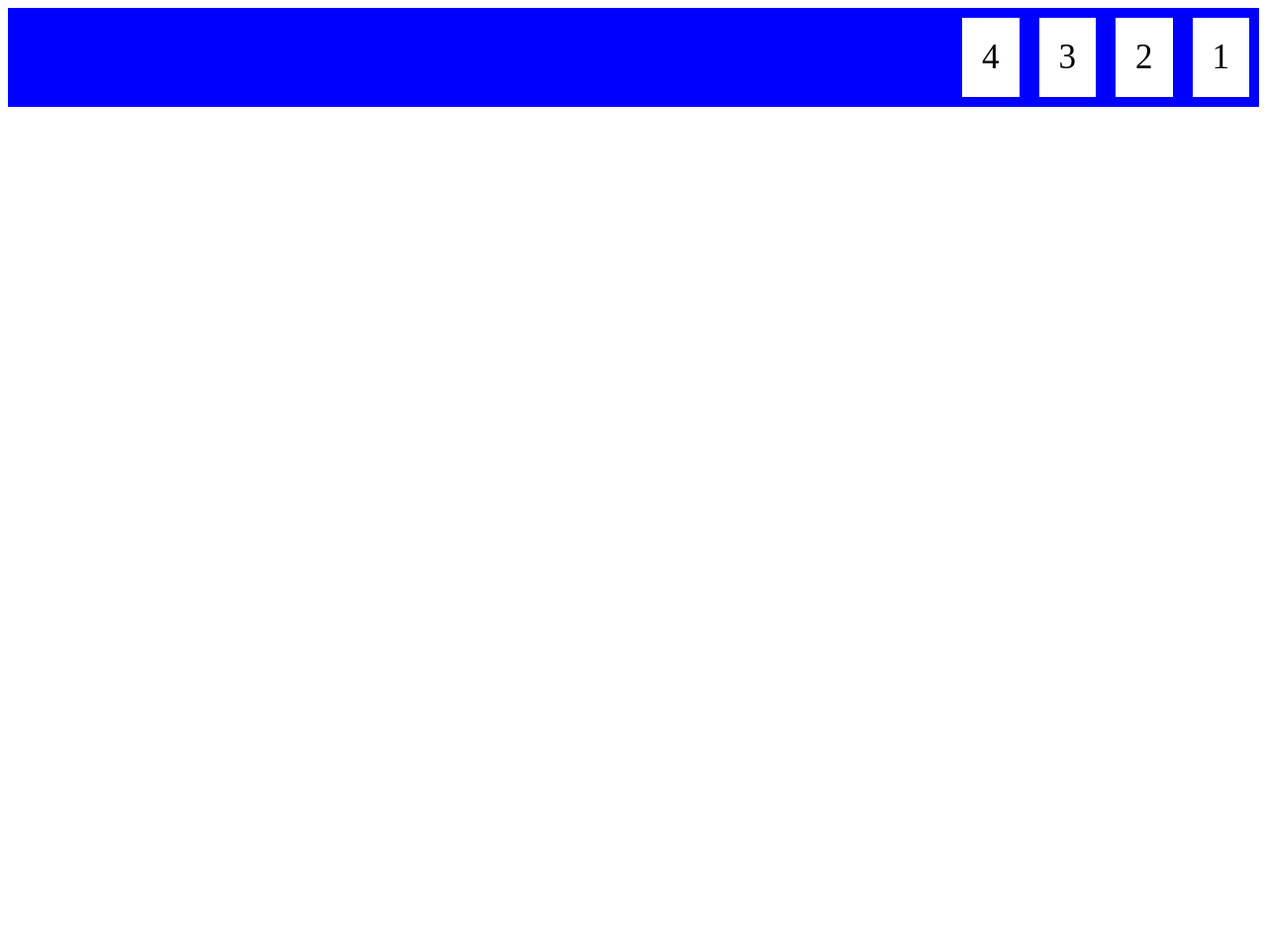
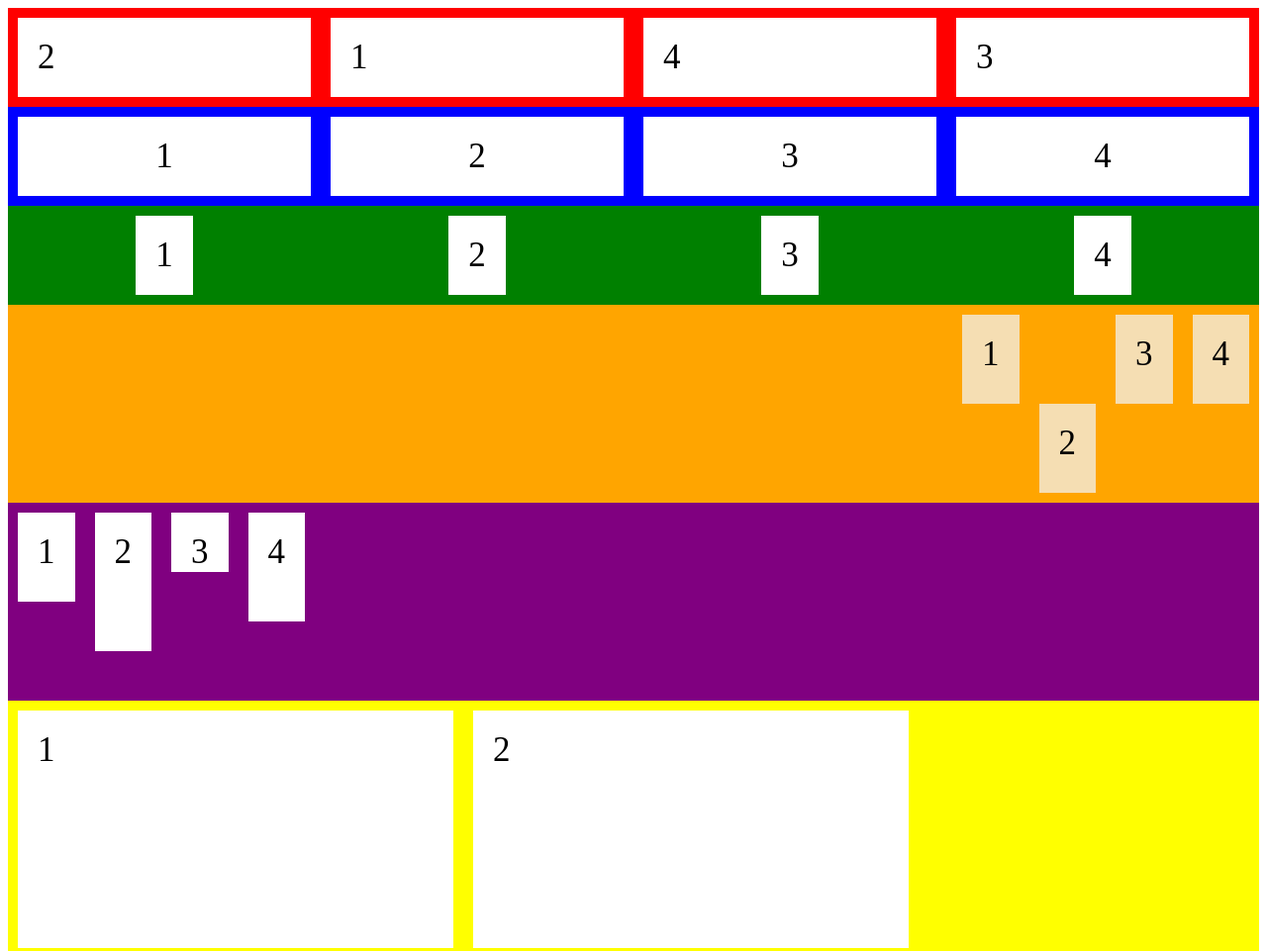
Before and after one commit to BledionB/html-css-js-bledion-bejtullahu, a plain HTML site: page index.html in a window 1280 px wide. Shown: the top 961 px of the page at 99% size. Before the commit the page ends 800 px from the top, so only its background shows below. Drawn offline with Linux system fonts and the light colour scheme.

Commit message:
Add files via upload

```diff
--- a/index.html
+++ b/index.html
@@ -10,8 +10,40 @@
         <div>2</div>
         <div>3</div>
         <div>4</div>
+    </div>
+
+    <div class="container2">
+        <div>1</div>
+        <div>2</div>
+        <div>3</div>
+        <div>4</div>
 
     </div>
+    <div class="container3">
+        <div>1</div>
+        <div>2</div>
+        <div>3</div>
+        <div>4</div>
 
+    </div>
+     <div class="container4">
+        <div>1</div>
+        <div>2</div>
+        <div>3</div>
+        <div>4</div>
+        </div>
+</div>
+     <div class="container5">
+        <div>1</div>
+        <div>2</div>
+        <div>3</div>
+        <div>4</div>
+        </div>
+
+         <div class="container6">
+           <div>1</div>
+           <div>2</div>
+           <div>3</div>
+           <div>4</div>
 </body>
 </html>
--- a/style.css
+++ b/style.css
@@ -3,11 +3,112 @@
     flex-direction:row-reverse;
     /*flex-direction:row-reverse*/
     /*flex-direction:column-reverse*/
-    background-color: blue;
+    background-color: red;
 }
 .container div{
     background-color: white;
     margin: 10px;
     padding: 20px;
     font-size: 35px;
+    flex-grow: 4;
 }
+.container div:nth-child(1){
+    order: 2;
+}
+.container div:nth-child(2){
+    order: 3;
+}
+.container div:nth-child(3){
+    order: 0;
+}
+.container div:nth-child(4){
+    order: 1;
+}
+.container2{
+    display: flex;
+    background: blue;
+    flex-direction: row;
+}
+.container2 div{
+     background-color: white;
+    margin: 10px;
+    padding: 20px;
+    font-size: 35px;
+    flex-grow: 4;
+    text-align: center;
+}
+.container2 div:nth-child(4){
+    flex-grow: 4;
+}
+.container3 {
+    display: flex;
+    justify-content: space-around;
+    background: green;
+}
+.container3 div{
+     background-color: white;
+    margin: 10px;
+    padding: 20px;
+    font-size: 35px;
+}
+.container4 {
+    display: flex;
+    background: orange;
+    flex-direction: row;
+    justify-content: flex-end;
+    height: 200px;
+
+}
+.container4 div{
+    background-color: wheat;
+   margin: 10px;
+    padding: 20px;
+    font-size: 35px;
+    height: 50px;
+}
+.container4 div:nth-child(2){
+    align-self: flex-end;
+
+}
+.container5{
+    display: flex;
+    background: purple;
+    flex-direction: row;
+    justify-content: flex-start;
+    height: 200px;
+}
+.container5 div:nth-child(1){
+height: 50px;
+}
+.container5 div:nth-child(2){
+    height: 100px;
+}
+.container5 div:nth-child(3){
+    height: 20px;
+}
+.container5 div:nth-child(4){
+    height: 70px;
+}
+.container5 div{
+     background-color: white;
+    margin: 10px;
+    padding: 20px;
+    font-size: 35px;
+    height: 50px;
+}
+.container6{
+    display: flex;
+    background: yellow;
+    flex-direction: row;
+    height: 800px;
+    align-content: flex-start;
+    flex-wrap: wrap;
+}
+.container6 div{
+     background-color: white;
+     margin: 10px;
+     padding: 20px;
+     font-size: 35px;
+     height: 200px;
+     width: 400px;
+}
```
